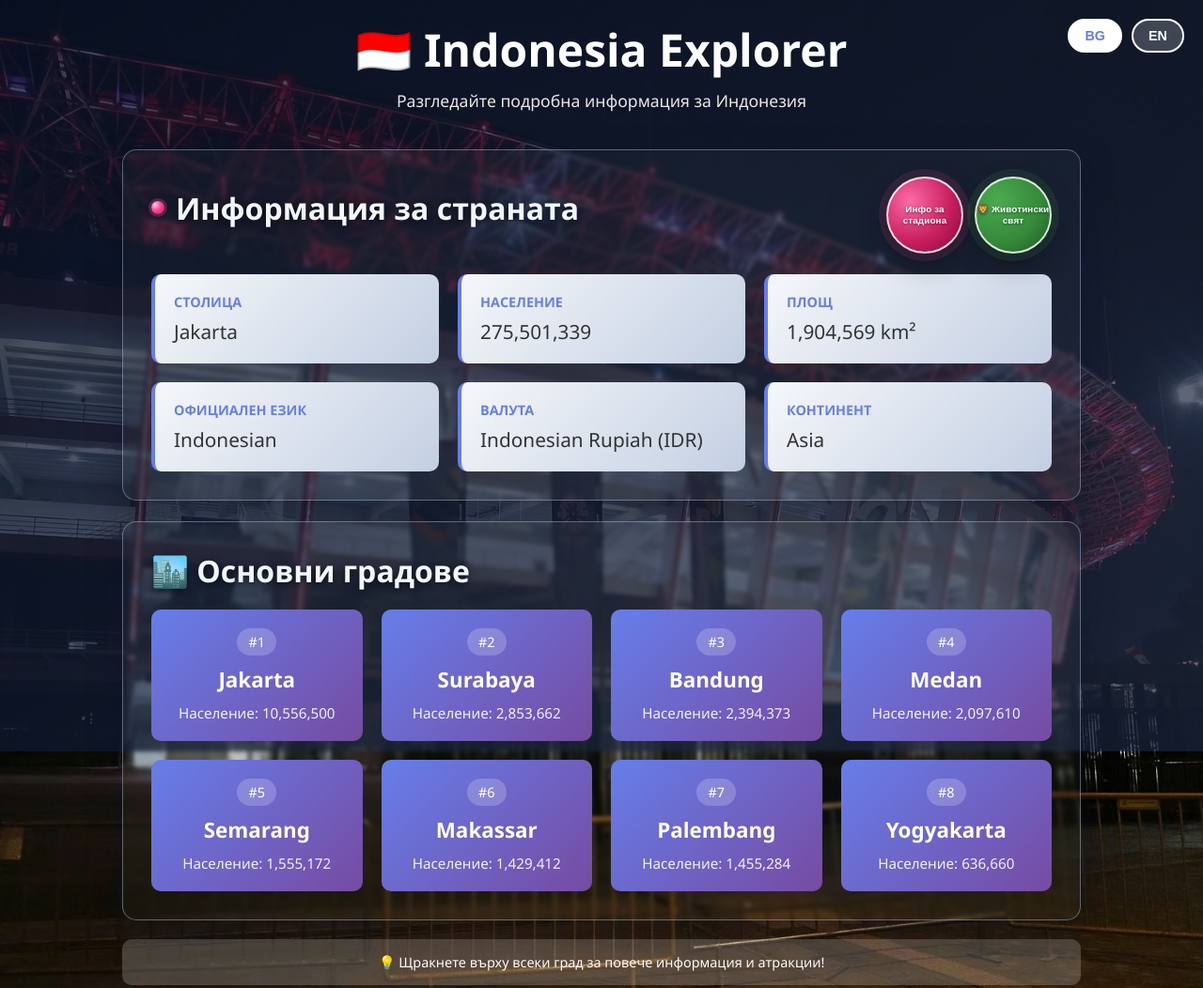
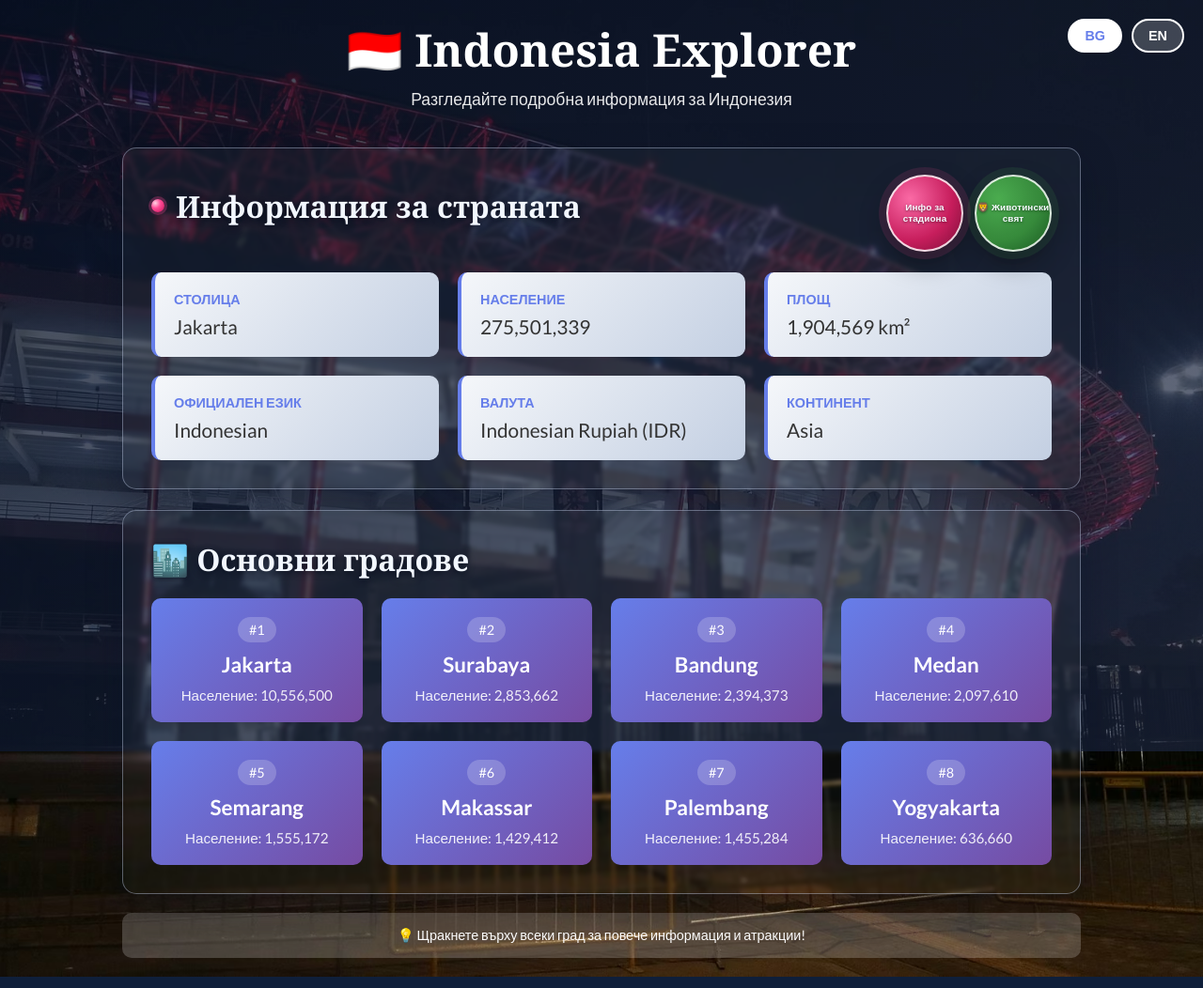
Before and after one commit to SvetoslavGochev/Indonesia, a plain HTML site: page index.html in a window 1280 px wide. Shown: the top 1052 px of the page at 94% size. Drawn offline with Linux system fonts and the light colour scheme.

Commit message:
Style: apply Georgia headings and Lato body text

```diff
--- a/index.html
+++ b/index.html
@@ -5,6 +5,9 @@
     <meta name="viewport" content="width=device-width, initial-scale=1.0">
     <title>Indonesia Explorer</title>
     <meta name="theme-color" content="#0f1f3a">
+    <link rel="preconnect" href="https://fonts.googleapis.com">
+    <link rel="preconnect" href="https://fonts.gstatic.com" crossorigin>
+    <link href="https://fonts.googleapis.com/css2?family=Lato:wght@400;700&display=swap" rel="stylesheet">
     <link rel="icon" type="image/svg+xml" href="./assets/favicons/favicon.svg">
     <link rel="shortcut icon" href="./assets/favicons/favicon.svg">
     <link rel="apple-touch-icon" href="./assets/favicons/favicon.svg">
--- a/style.css
+++ b/style.css
@@ -5,7 +5,7 @@
 }
 
 body {
-    font-family: 'Segoe UI', Tahoma, Geneva, Verdana, sans-serif;
+    font-family: 'Lato', sans-serif;
     background: #0f1f3a url('./assets/images/jakarta-stadium.jpg') center center / cover no-repeat fixed;
     background-image: image-set(
         url('./assets/images/jakarta-stadium.avif') type('image/avif'),
@@ -15,6 +15,13 @@ body {
     min-height: 100vh;
     padding: 20px;
     position: relative;
+}
+
+h1,
+h2,
+h3,
+.modal-title {
+    font-family: Georgia, 'Times New Roman', serif;
 }
 
 body::before {
```
